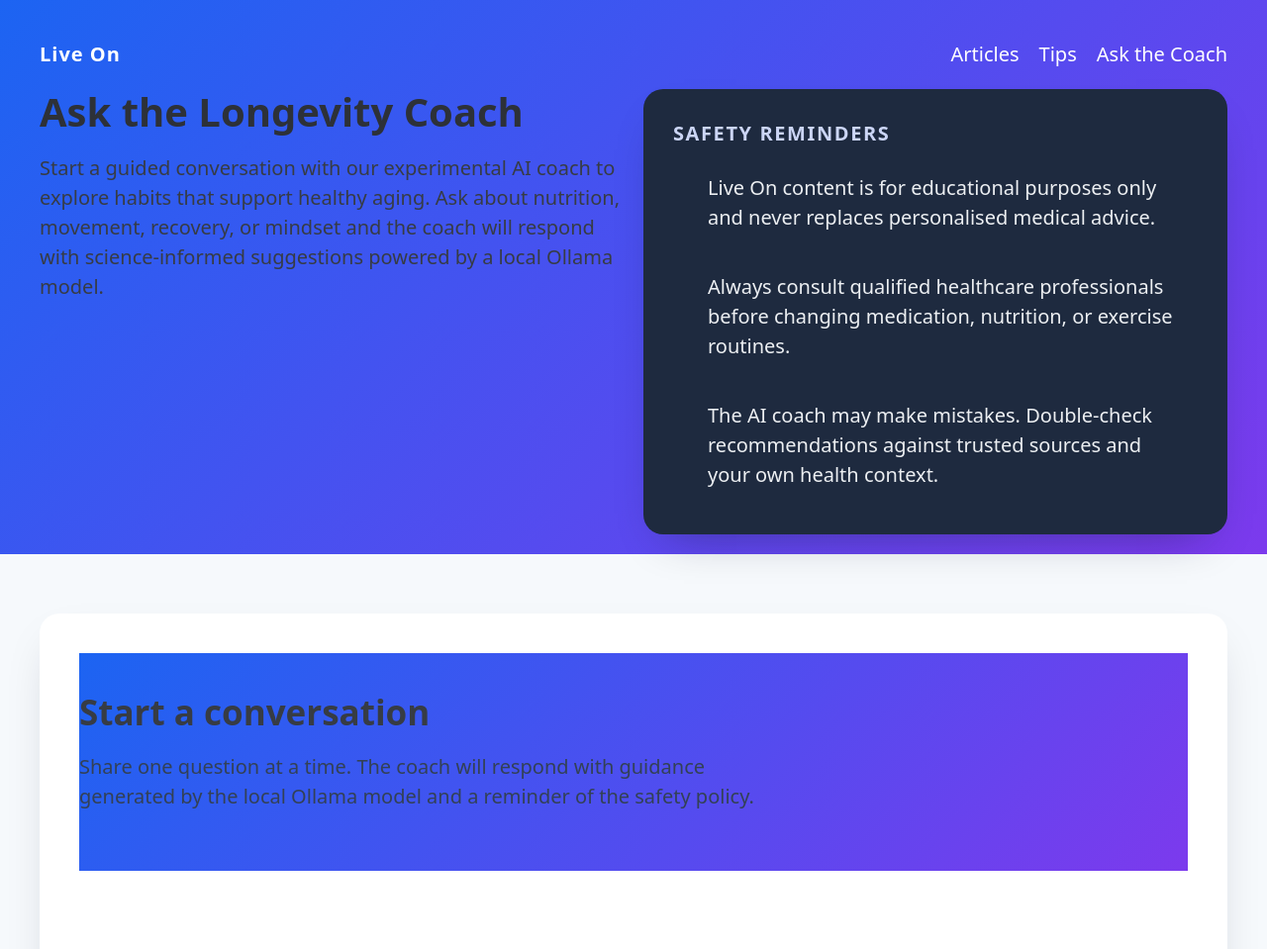
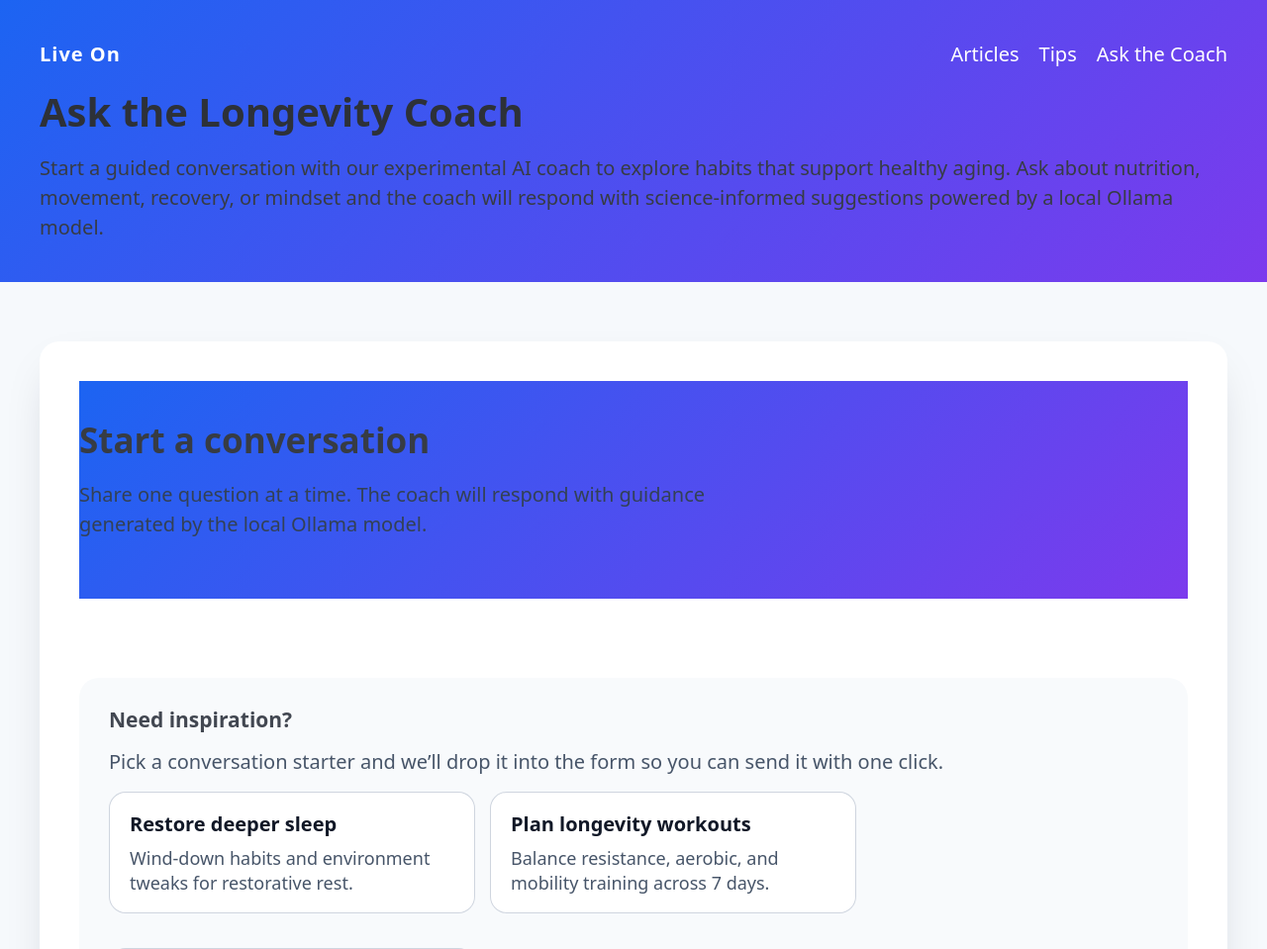
Before and after one commit to stefanfritzse/liveon, a FastAPI app: page /coach in a window 1280 px wide. Shown: the top 959 px of the page at 99% size. Run offline with FastAPI, Linux system fonts and the light colour scheme; some libraries are stand-ins or nearby versions.

Commit message:
removed safety guidence

```diff
--- a/app/templates/coach.html
+++ b/app/templates/coach.html
@@ -10,25 +10,6 @@
         coach will respond with science-informed suggestions powered by a local Ollama model.
       </p>
     </div>
-    <div>
-      <aside class="coach-hero-note" role="note" aria-labelledby="coach-safety-heading">
-        <p class="eyebrow" id="coach-safety-heading">Safety reminders</p>
-        <ul id="coach-disclaimer" class="coach-disclaimer-list">
-          <li>
-            Live On content is for educational purposes only and never replaces personalised
-            medical advice.
-          </li>
-          <li>
-            Always consult qualified healthcare professionals before changing medication,
-            nutrition, or exercise routines.
-          </li>
-          <li>
-            The AI coach may make mistakes. Double-check recommendations against trusted
-            sources and your own health context.
-          </li>
-        </ul>
-      </aside>
-    </div>
   </div>
 {% endblock %}
 
@@ -39,7 +20,7 @@
         <h2 id="coach-form-heading">Start a conversation</h2>
         <p>
           Share one question at a time. The coach will respond with guidance generated by
-          the local Ollama model and a reminder of the safety policy.
+          the local Ollama model.
         </p>
       </header>
 
@@ -67,7 +48,7 @@
       </section>
       {% endif %}
 
-      <form id="coach-form" class="coach-form" aria-describedby="coach-disclaimer">
+      <form id="coach-form" class="coach-form">
         <label for="coach-question" class="coach-label">Your question</label>
         <textarea
           id="coach-question"
```
